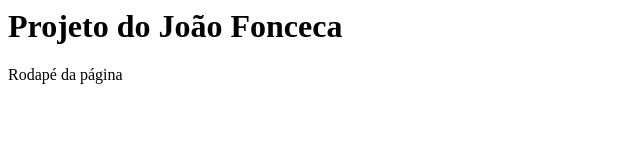
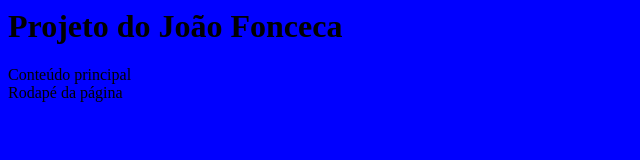
Before and after one commit to jaderfigueredo/curso-git, a plain HTML site: page index.html in a window 1280 px wide. Shown: the whole page, without its empty margins (0-640 px from the left). Drawn offline with Linux system fonts and the light colour scheme.

Commit message:
conflitos resolvidos

```diff
--- /dev/null
+++ b/estilo.css
@@ -0,0 +1,3 @@
+body {
+	background: blue;
+}
--- a/index.html
+++ b/index.html
@@ -1,8 +1,12 @@
 <html>
 	<head>
+		<link href="estilo.css" type="text/css" rel="stylesheet" />
 	</head>
 	<body>
 		<h1>Projeto do João Fonceca</h1>
+		<main>
+			Conteúdo principal
+		</main>
 		<footer>Rodapé da página</footer>
 	</body>
 </html>
```
